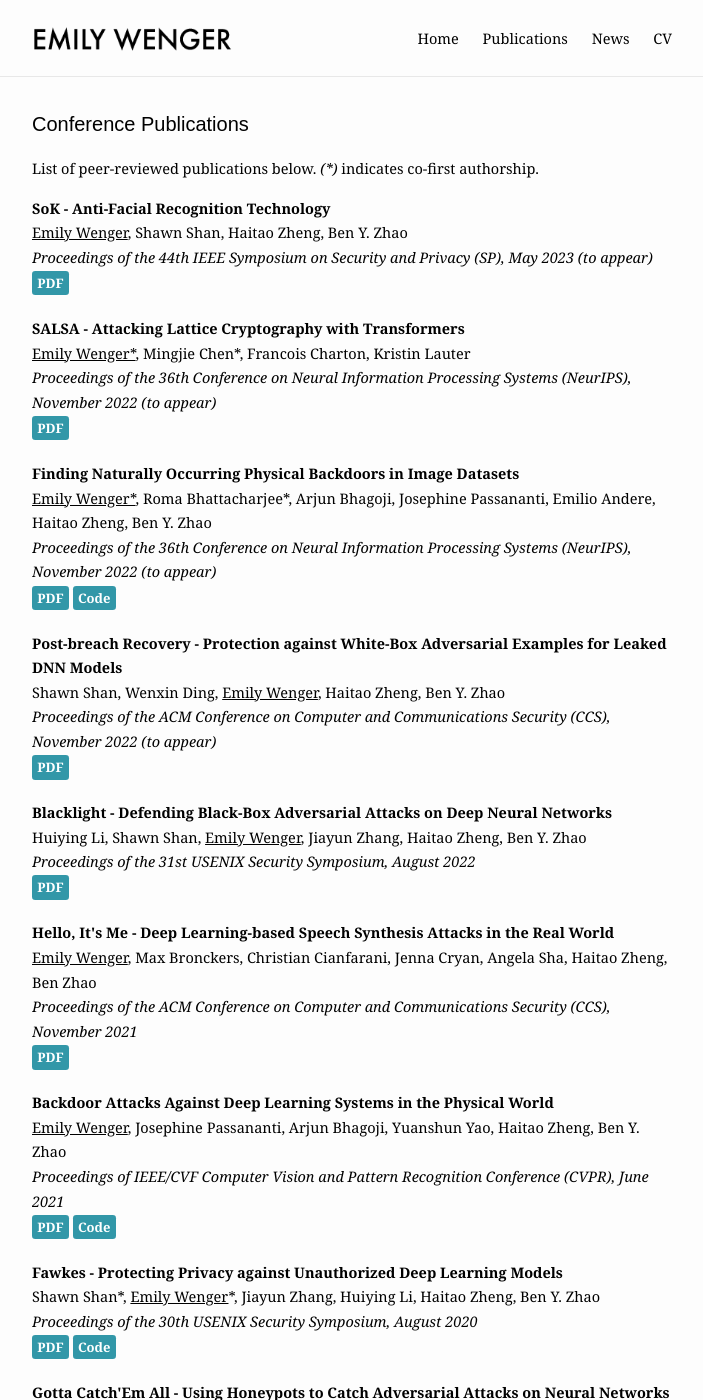
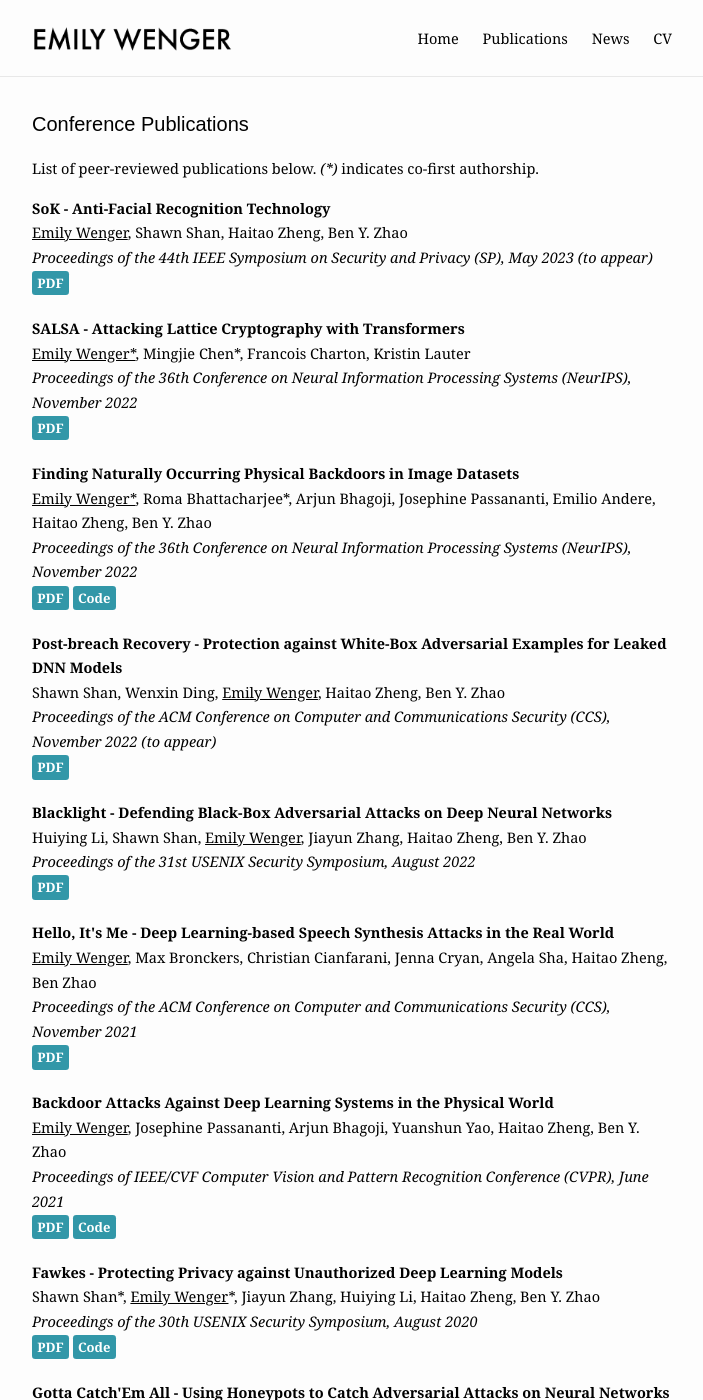
Before and after one commit to emilywenger/emilywenger.github.io, a Jekyll site: the page built from publications.md, in a window 1280 px wide and 1400 px high. Shown: the whole window, without its empty margins (288-991 px from the left). Built offline with Jekyll 4.4.1, drawn with Linux system fonts in a browser that asks for light colours; some of the changed text lies outside the part shown.

Commit message:
updated list

```diff
--- a/publications.md
+++ b/publications.md
@@ -9,18 +9,16 @@ publications:
   conference: Proceedings of the 44th IEEE Symposium on Security and Privacy (SP), May 2023 (to appear)
   paperlink: https://arxiv.org/pdf/2112.04558.pdf
   codelink: NA
-  image:
-    src: ./assets/img/emily-pic.jpg
 
 - title: SALSA - Attacking Lattice Cryptography with Transformers
   authors: <u>Emily Wenger*</u>, Mingjie Chen*, Francois Charton, Kristin Lauter
-  conference: Proceedings of the 36th Conference on Neural Information Processing Systems (NeurIPS), November 2022 (to appear)
+  conference: Proceedings of the 36th Conference on Neural Information Processing Systems (NeurIPS), November 2022
   paperlink: https://arxiv.org/pdf/2207.04785.pdf
   codelink: NA
 
 - title: Finding Naturally Occurring Physical Backdoors in Image Datasets
   authors: <u>Emily Wenger*</u>, Roma Bhattacharjee*, Arjun Bhagoji, Josephine Passananti, Emilio Andere, Haitao Zheng, Ben Y. Zhao
-  conference: Proceedings of the 36th Conference on Neural Information Processing Systems (NeurIPS), November 2022 (to appear)
+  conference: Proceedings of the 36th Conference on Neural Information Processing Systems (NeurIPS), November 2022
   paperlink: https://arxiv.org/pdf/2206.10673.pdf
   codelink: https://uchicago-sandlab.github.io/naturalbackdoors/
 
```
Also changed, not shown: other parts of publications.md (+6 -0 lines), news.md (+5 -0 lines), 1 other file.
